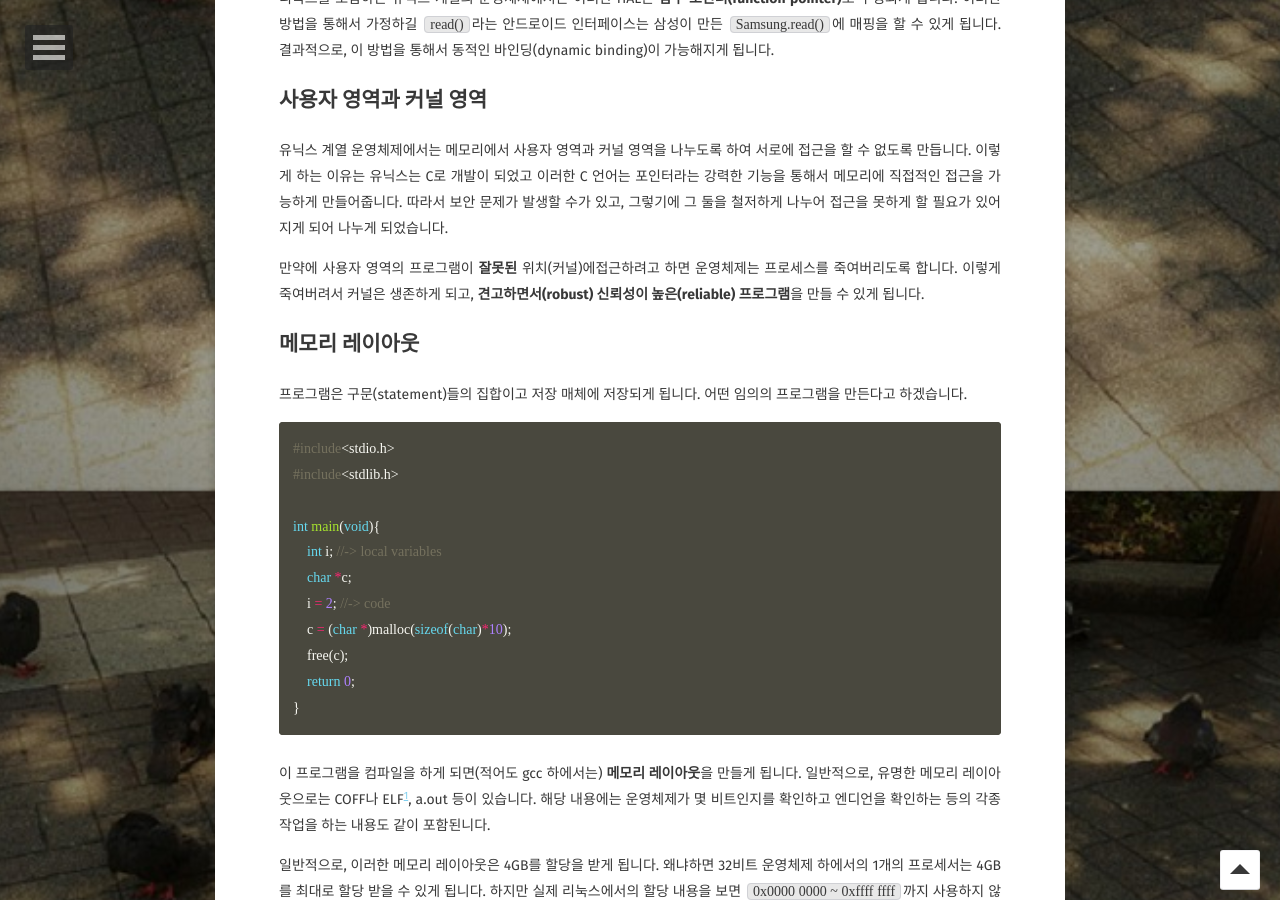
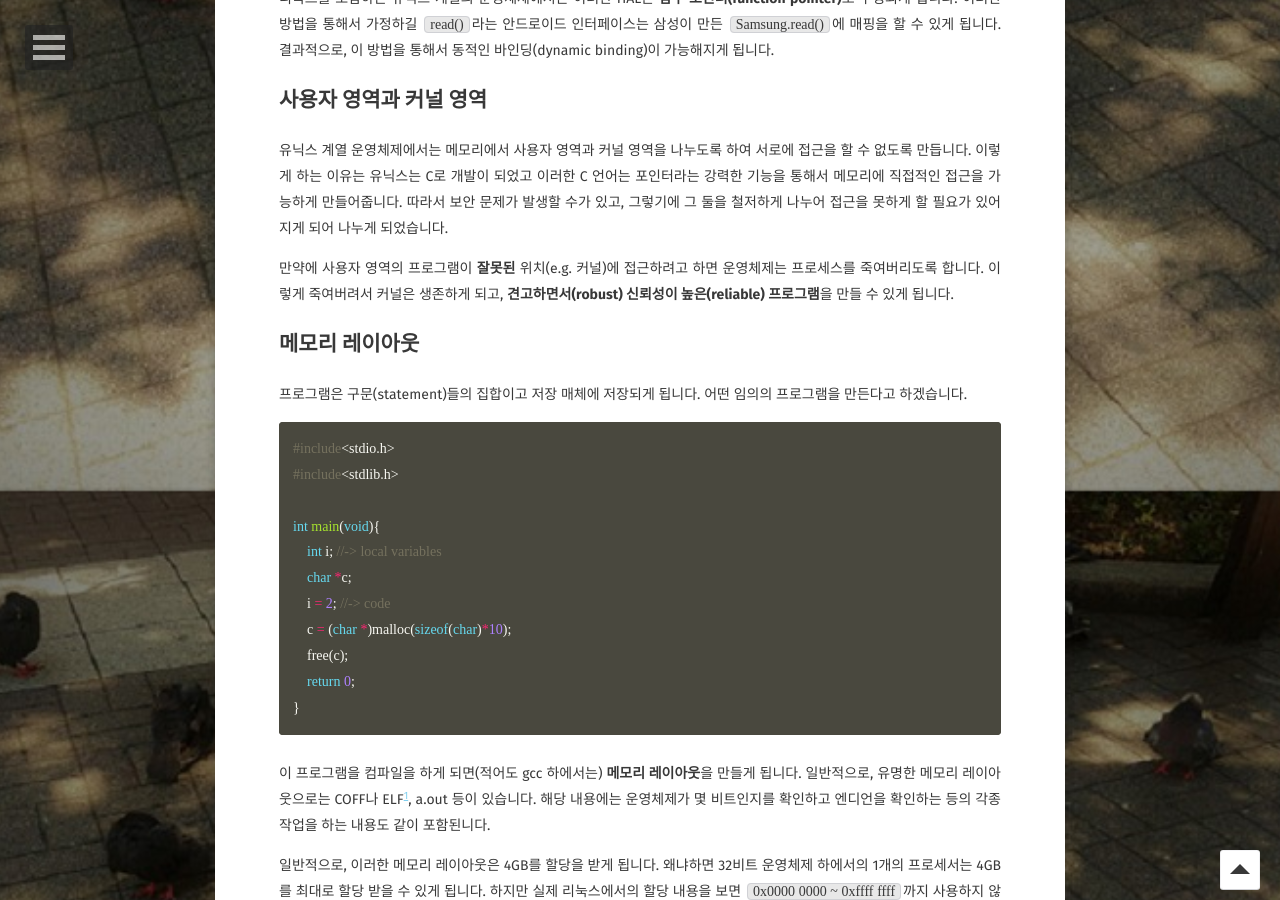
Before and after one commit to BlaCkinkGJ/blackinkgj.github.io, a Jekyll site: the page built from _posts/2019-UnixAdvanced/2019-03-11-unix_advance.md, in a window 1280 px wide and 900 px high, scrolled down 1309 px. Built offline with Jekyll 4.4.1, drawn with Linux system fonts in a browser that asks for light colours; some web fonts are replaced; comment, search, counter and statistics services are not loaded.

```diff
--- a/_posts/2019-UnixAdvanced/2019-03-11-unix_advance.md
+++ b/_posts/2019-UnixAdvanced/2019-03-11-unix_advance.md
@@ -27,7 +27,7 @@ comments: true
 
 유닉스 계열 운영체제에서는 메모리에서 사용자 영역과 커널 영역을 나누도록 하여 서로에 접근을 할 수 없도록 만듭니다. 이렇게 하는 이유는 유닉스는 C로 개발이 되었고 이러한 C 언어는 포인터라는 강력한 기능을 통해서 메모리에 직접적인 접근을 가능하게 만들어줍니다. 따라서 보안 문제가 발생할 수가 있고, 그렇기에 그 둘을 철저하게 나누어 접근을 못하게 할 필요가 있어지게 되어 나누게 되었습니다.
 
-만약에 사용자 영역의 프로그램이 **잘못된** 위치(커널)에접근하려고 하면 운영체제는 프로세스를 죽여버리도록 합니다. 이렇게 죽여버려서 커널은 생존하게 되고, **견고하면서(robust) 신뢰성이 높은(reliable) 프로그램**을 만들 수 있게 됩니다.
+만약에 사용자 영역의 프로그램이 **잘못된** 위치(e.g. 커널)에 접근하려고 하면 운영체제는 프로세스를 죽여버리도록 합니다. 이렇게 죽여버려서 커널은 생존하게 되고, **견고하면서(robust) 신뢰성이 높은(reliable) 프로그램**을 만들 수 있게 됩니다.
 
 ## 메모리 레이아웃
 
```
